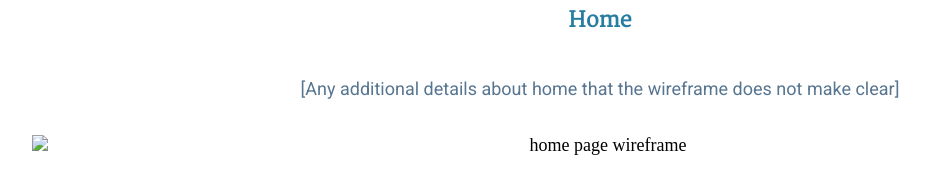
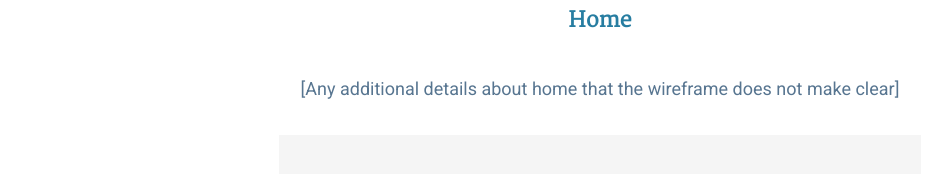
Before and after one commit to 24on7store/wdd130, a plain HTML site: page my-store/site-plan.html in a window 1280 px wide. Shown: the part 3786-3960 px from the top of the page, without its empty margins (40-974 px from the left). Drawn offline with Linux system fonts and the light colour scheme.

Commit message:
home wireframe

```diff
--- a/my-store/site-plan.html
+++ b/my-store/site-plan.html
@@ -174,7 +174,7 @@
       <p>
         [Any additional details about home that the wireframe does not make clear]
       </p>
-      <img src="#" alt="home page wireframe">
+      <img src="images/week08wireframe.png" alt="home page wireframe">
 
       <h3>[Page 2]</h3>
       <p>
```
Also changed, not shown: index.html (+2 -0 lines), my-store/images/week08wireframe.png (added).
